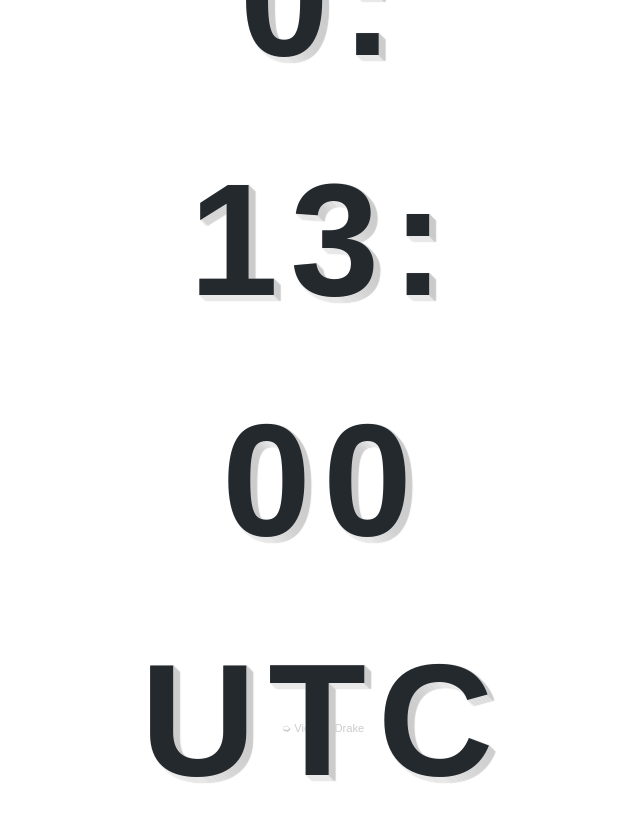
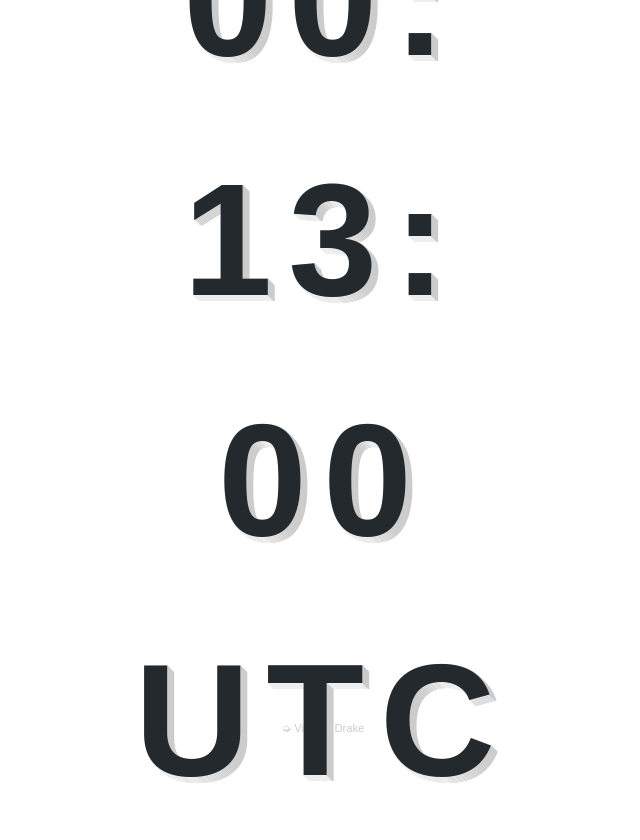
Before and after one commit to victoriadrake/utc, a plain HTML site: page index.html in a window 1280 px wide. Shown: the whole page, without its empty margins (317-957 px from the left). Drawn offline with Linux system fonts and the light colour scheme.

Commit message:
Shadow tweaks

```diff
--- a/index.html
+++ b/index.html
@@ -47,6 +47,9 @@
                 var hrs = time.getUTCHours();
                 let min = time.getUTCMinutes();
                 let s = time.getUTCSeconds();
+                if (hrs < 10) {
+                    hrs = "0" + hrs
+                }
                 if (min < 10) {
                     min = "0" + min
                 }
--- a/style.css
+++ b/style.css
@@ -159,10 +159,10 @@ section.hero {
 section.hero h1 {
     font-size: calc(10rem * var(--scale));
     margin: 0;
-    letter-spacing: 0.75rem;
+    letter-spacing: 1rem;
     z-index: 1;
     color: var(--color-text-primary);
-    text-shadow: 1px 0px 1px #ccc, 0px 1px 1px #eee, 2px 1px 1px #ccc, 1px 2px 1px #eee, 3px 2px 1px #ccc, 2px 3px 1px #eee, 4px 3px 1px #ccc, 3px 4px 1px #eee, 5px 4px 1px #ccc, 4px 5px 1px #eee, 6px 5px 1px #ccc, 5px 6px 1px #eee, 7px 6px 1px #ccc;
+    text-shadow: 1px 0px 0px #ccc, 0px 1px 0px #eee, 2px 1px 0px #ccc, 1px 2px 0px #eee, 3px 2px 0px #ccc, 2px 3px 0px #eee, 4px 3px 0px #ccc, 3px 4px 0px #eee, 5px 4px 0px #ccc, 4px 5px 0px #eee, 6px 5px 0px #ccc, 5px 6px 0px #eee, 7px 6px 0px #ccc;
 }
 
 h1 span {
@@ -187,6 +187,5 @@ h3 {
 
 footer {
     font-size: 0.7rem;
-    position: sticky;
     bottom: 0;
 }
```
